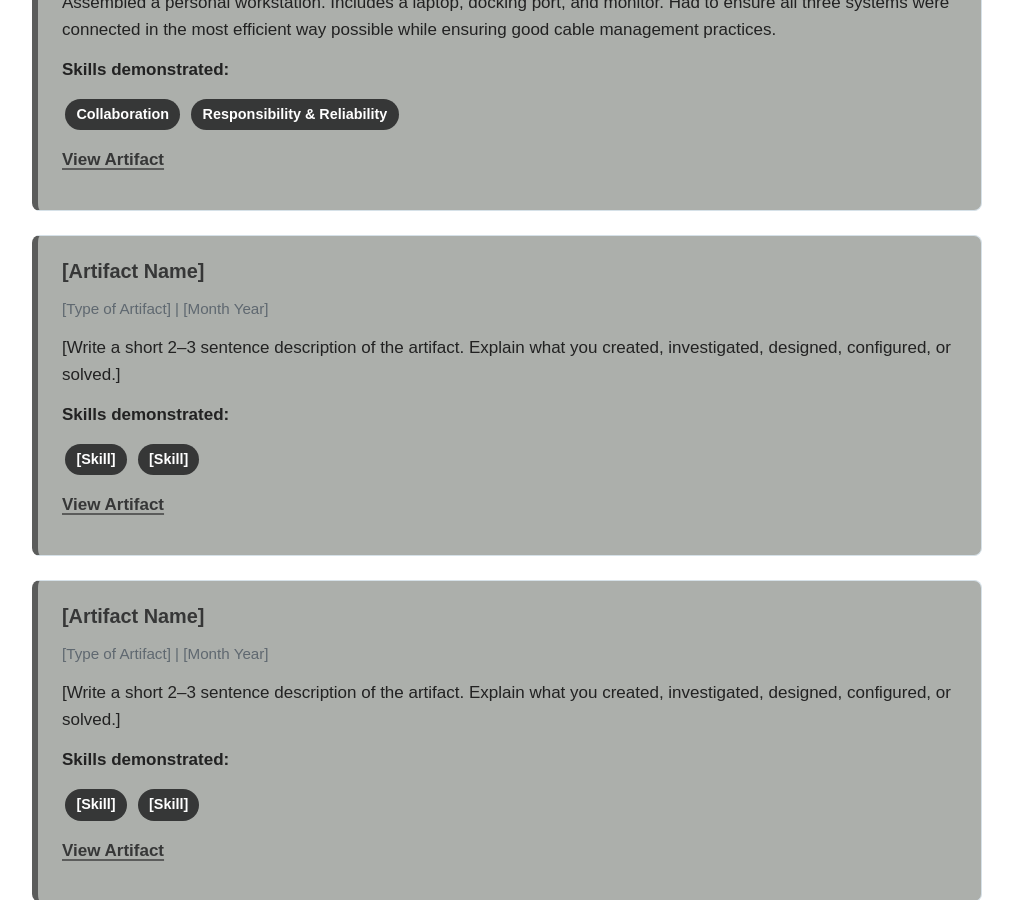
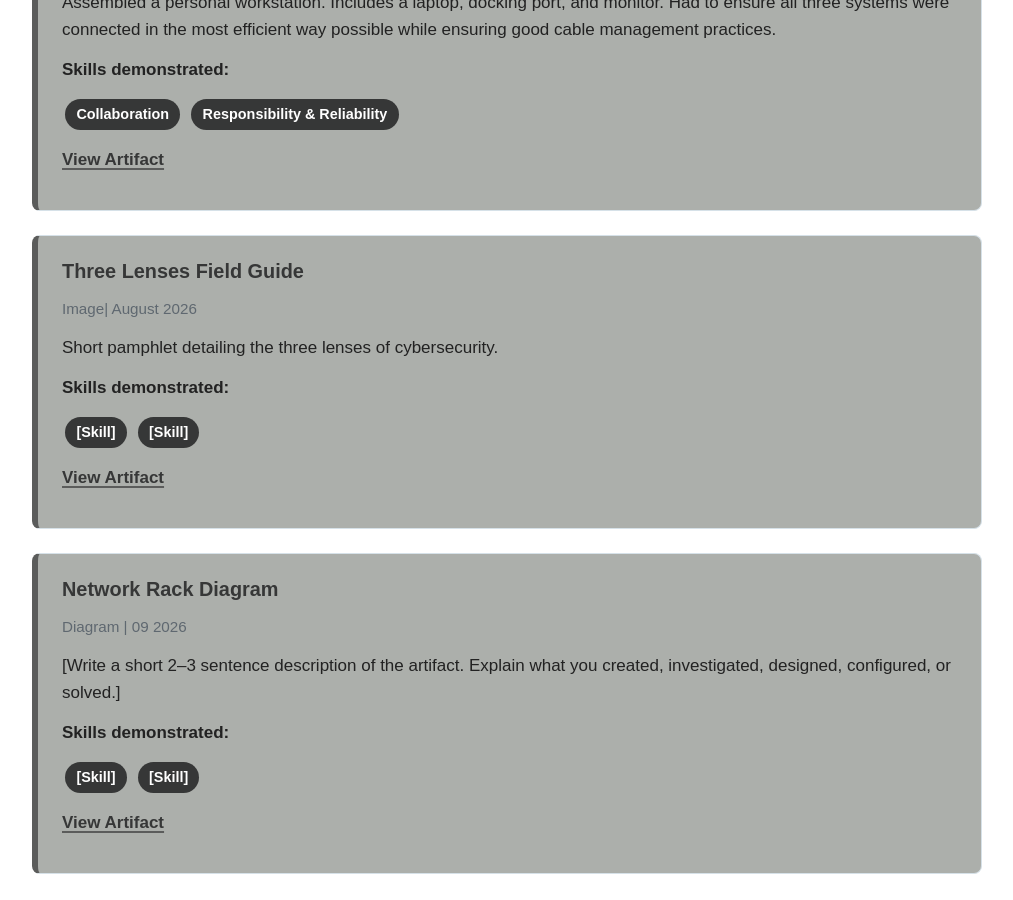
Before and after one commit to Ibex240/Apex-Cybersecurity-Portfolio, a Jekyll site: the page built from artifacts.md, in a window 1280 px wide and 900 px high, scrolled down 541 px. Shown: the whole window, without its empty margins (133-1146 px from the left). Built offline with Jekyll 4.4.1, drawn with Linux system fonts in a browser that asks for light colours.

```diff
--- a/artifacts.md
+++ b/artifacts.md
@@ -31,24 +31,24 @@ Assembled a personal workstation. Includes a laptop, docking port, and monitor.
 
 <div class="artifact-card" markdown="1">
 
-### [Artifact Name]
-<p class="artifact-meta">[Type of Artifact] | [Month Year]</p>
+### Three Lenses Field Guide
+<p class="artifact-meta">Image| August 2026</p>
 
-[Write a short 2–3 sentence description of the artifact. Explain what you created, investigated, designed, configured, or solved.]
+Short pamphlet detailing the three lenses of cybersecurity.
 
 **Skills demonstrated:**
 
 <span class="skill-tag">[Skill]</span>
 <span class="skill-tag">[Skill]</span>
 
-[View Artifact](artifacts/ARTIFACT-FOLDER/)
+[View Artifact](artifacts/TLFG)
 
 </div>
 
 <div class="artifact-card" markdown="1">
 
-### [Artifact Name]
-<p class="artifact-meta">[Type of Artifact] | [Month Year]</p>
+### Network Rack Diagram
+<p class="artifact-meta">Diagram | 09 2026</p>
 
 [Write a short 2–3 sentence description of the artifact. Explain what you created, investigated, designed, configured, or solved.]
 
```
Also changed, not shown: artifacts/TLFG/index.md (added, +43 -0 lines), artifacts/TLFG/poster.jpg (added).
